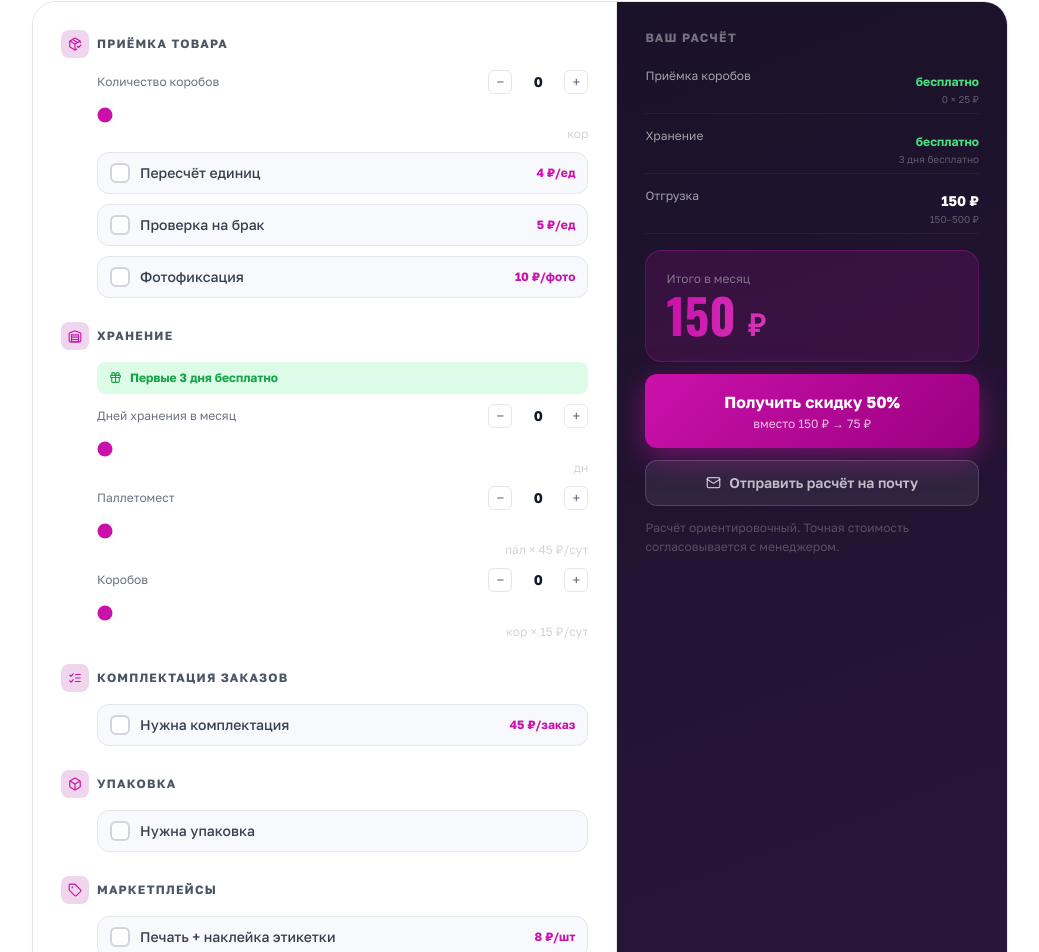
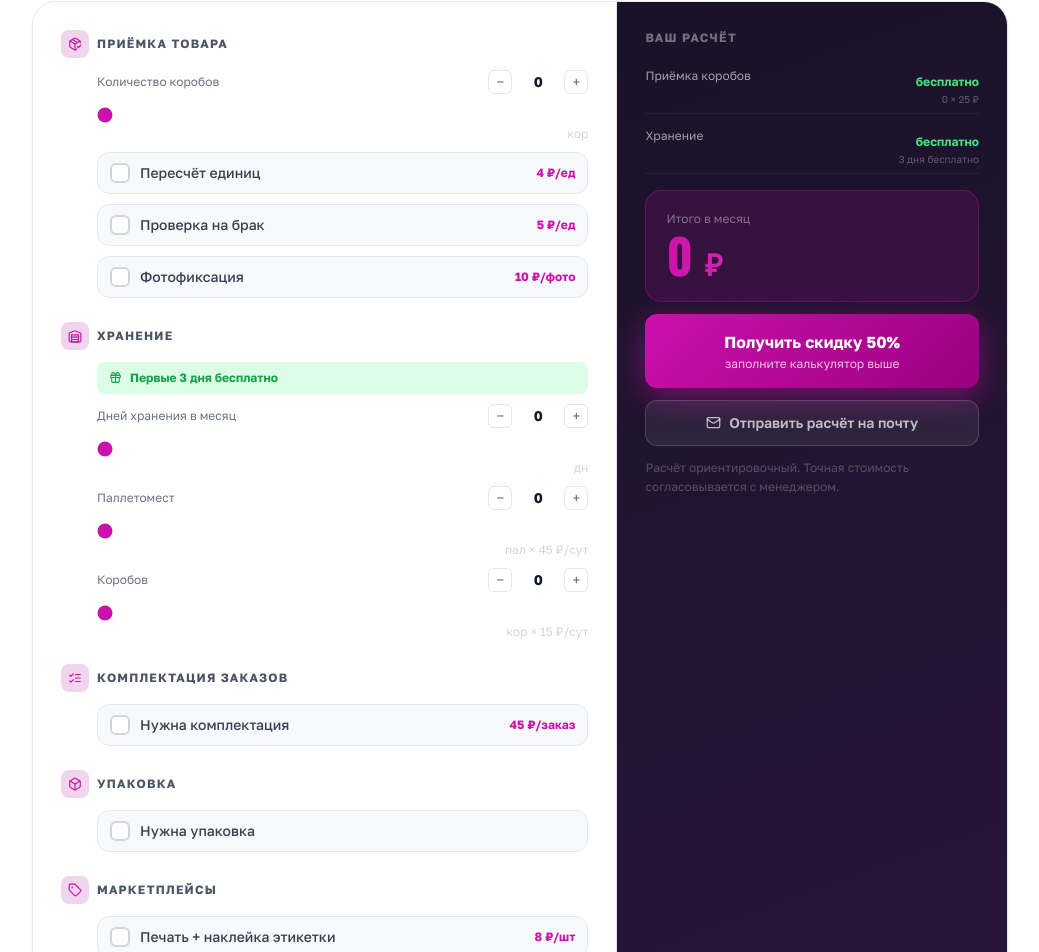
Before and after one commit to pr-poehali-dev/polka-plus-landing, a React (Vite) app: page / in a window 1280 px wide. Shown: the part 3255-4207 px from the top of the page, without its empty margins (120-1159 px from the left). Built offline with nearby package versions, Linux system fonts and the light colour scheme.

Commit message:
Сейчас  в калькуляторе есть все равно отгрузка 150р, убери это чтобы у клиента изначально было 0 рублей

```diff
--- a/src/components/sections/Calculator.tsx
+++ b/src/components/sections/Calculator.tsx
@@ -119,9 +119,11 @@ export default function Calculator() {
   if (needLeaflet) lines.push({ label: 'Вложение листовки',   amount: orders * 3,     hint: `${orders} × 3 ₽` });
   if (needReturn)  lines.push({ label: 'Обработка возвратов', amount: returnQty * 25,  hint: `${returnQty} × 25 ₽` });
 
-  const shipBase   = needSupply ? 500 : 150;
-  const shipAmount = urgentShip ? Math.round(shipBase * 1.3) : shipBase;
-  lines.push({ label: urgentShip ? 'Срочная отгрузка (+30%)' : 'Отгрузка', amount: shipAmount, hint: urgentShip ? `${shipBase} × 1.3` : '150–500 ₽' });
+  if (needSupply || urgentShip) {
+    const shipBase   = needSupply ? 500 : 150;
+    const shipAmount = urgentShip ? Math.round(shipBase * 1.3) : shipBase;
+    lines.push({ label: urgentShip ? 'Срочная отгрузка (+30%)' : 'Отгрузка', amount: shipAmount, hint: urgentShip ? `${shipBase} × 1.3` : '500 ₽' });
+  }
 
   const total = lines.reduce((s, l) => s + l.amount, 0);
 
```
